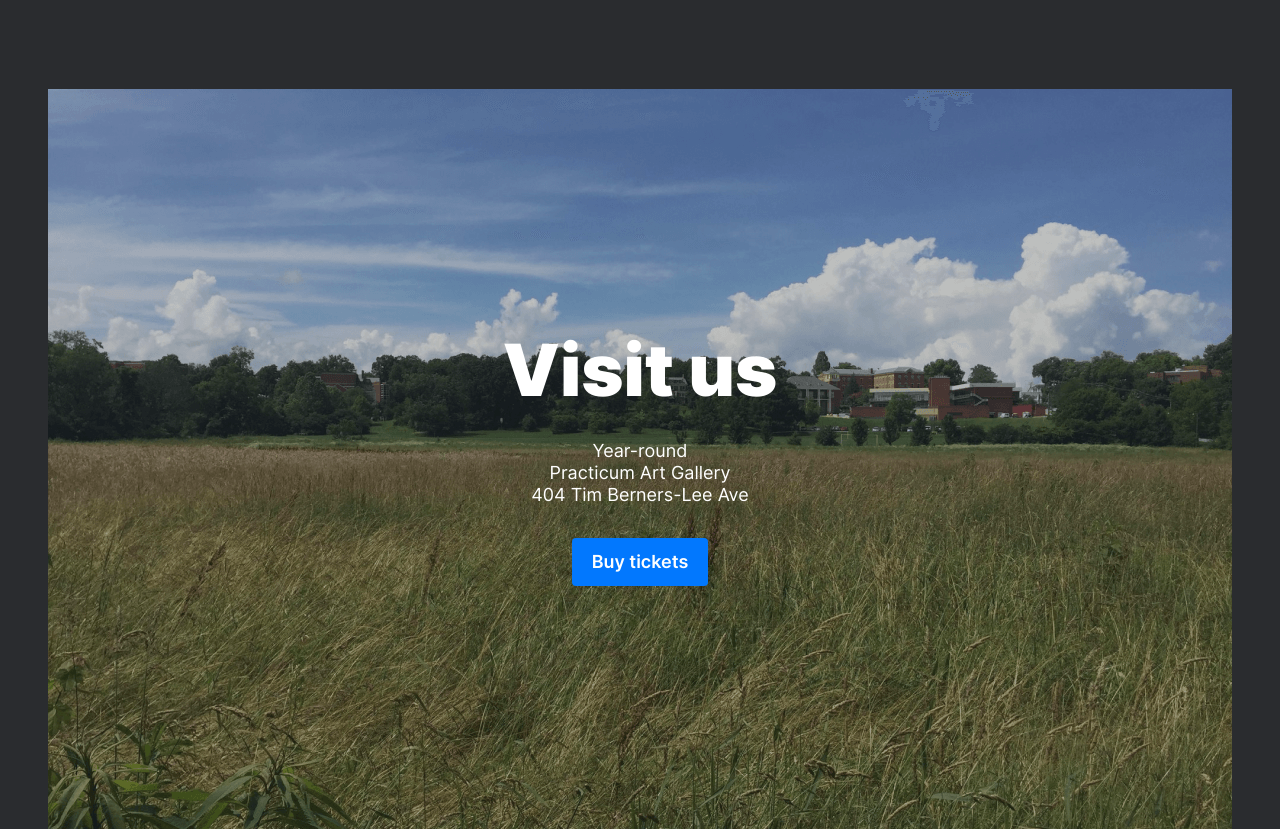
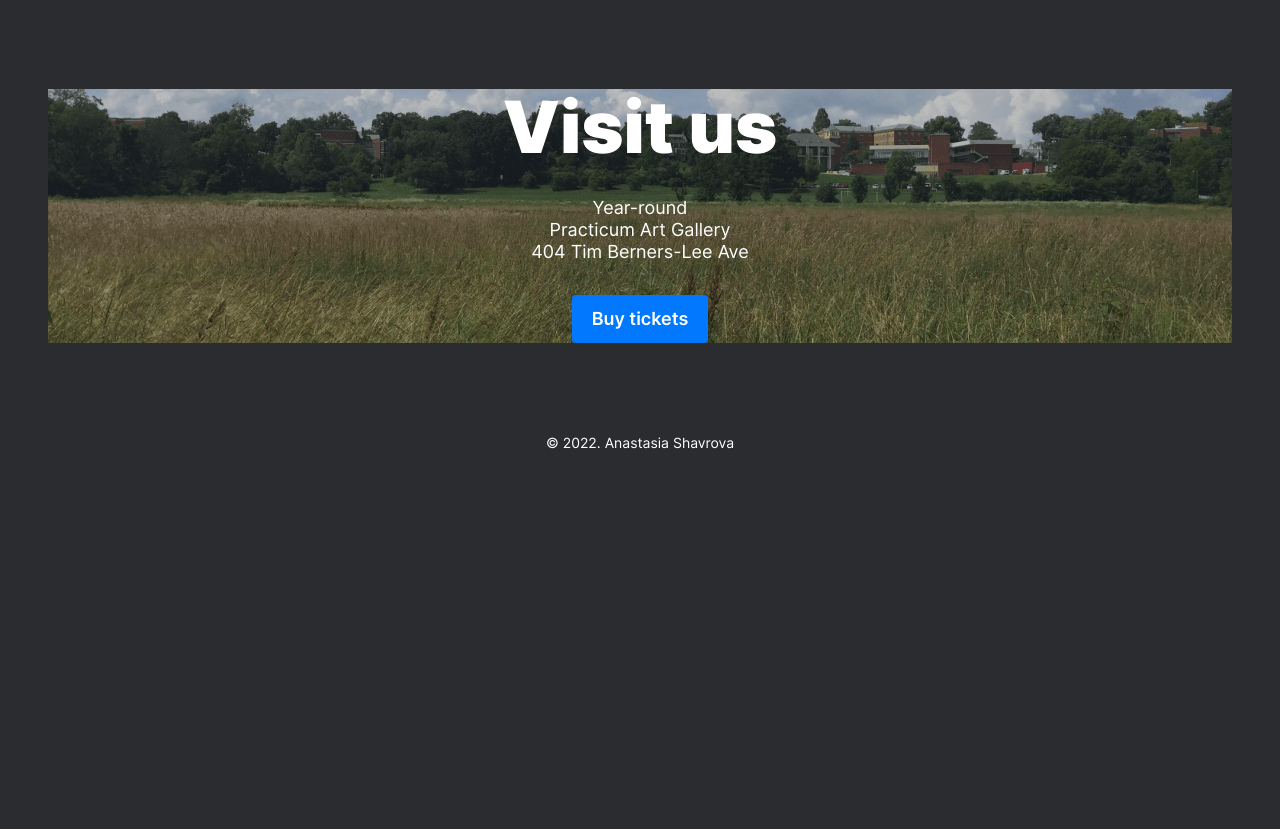
Before and after one commit to Meleana/web_project_3, a plain HTML site: page index.html in a window 1280 px wide. Shown: the part 6539-7368 px from the top of the page. After the commit the page ends 7014 px from the top, so only its background shows below. Drawn offline with Linux system fonts and the light colour scheme.

Commit message:
fully responsive cover version fourth

```diff
--- a/blocks/cover.css
+++ b/blocks/cover.css
@@ -1,3 +1,5 @@
+/* Hey, Marina. Thank you so much for your work and helpful comments (this is the best review I've had so far). Unfortunately I found a problem, because the platform doesn't accept the aspect-ratio property (apparently automatic test was created long time ago and hasn't updated according nowadays rules), and for me using this property was the only way to keep all the design conditions and not to lose the proportional resizing of the picture (if not using position absolute etc...). In order not to waste any more time and send the project for review - this property is now disabled (lines 9, 60 and 78 are commented out). Please plug them back in before checking, because I have no other way how to submit it now.  */
+
 .cover {
   max-width: 1184px;
   width: 100%;
@@ -6,7 +8,7 @@
 .cover__container {
   position: relative;
   z-index: 1;
-  aspect-ratio: 160/127;
+  /* aspect-ratio: 160/127; */
   background-image: url(../images/cover.png);
   background-position: center center;
   background-size: cover;
@@ -57,7 +59,7 @@
     margin-bottom: 88px;
   }
   .cover__container {
-    aspect-ratio: 384/373;
+    /* aspect-ratio: 384/373; */
   }
   .cover__title {
     margin-bottom: 32px;
@@ -75,7 +77,7 @@
     margin-bottom: 92px;
   }
   .cover__container {
-    aspect-ratio: 8/5;
+    /* aspect-ratio: 8/5; */
   }
   .cover__container:hover::before {
     opacity: 0.8;
```
